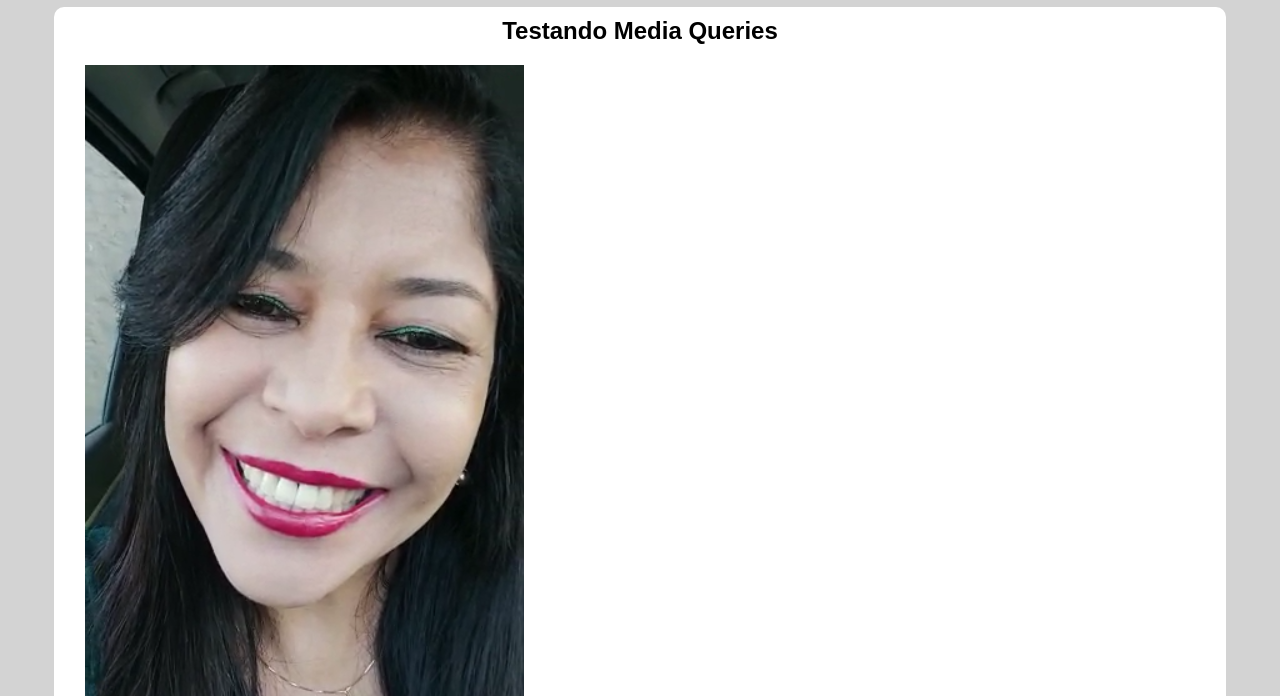
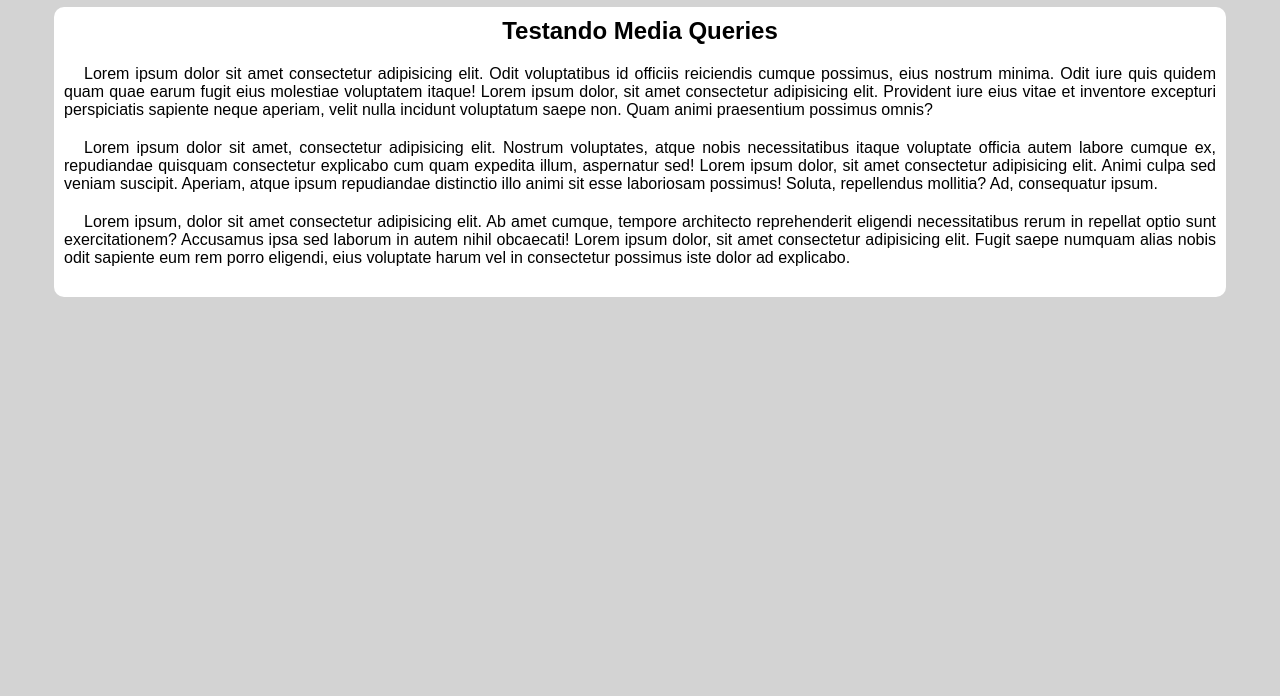
Before and after one commit to IsaiasAndreTI/portfolio_design_mq005, a plain HTML site: page index.html in a window 1280 px wide. Shown: the part 104-800 px from the top of the page. Drawn offline with Linux system fonts and the light colour scheme.

Commit message:
alteracao

```diff
--- a/estilos/style.css
+++ b/estilos/style.css
@@ -8,7 +8,7 @@
 
 body {
     background-color: lightgray;
-    background-image: url("imagem.png");
+
 }
 
 header{
--- a/index.html
+++ b/index.html
@@ -39,9 +39,9 @@
         <article>
             <h2>Testando Media Queries</h2>
 
+
             <p>
-                <img src="imagens/linda.png" alt="jpf">
-                Lorem ipsum dolor sit amet consectetur adipisicing elit. Odit voluptatibus id officiis reiciendis cumque possimus, eius nostrum minima. Odit iure quis quidem quam quae earum fugit eius molestiae voluptatem itaque!
+            Lorem ipsum dolor sit amet consectetur adipisicing elit. Odit voluptatibus id officiis reiciendis cumque possimus, eius nostrum minima. Odit iure quis quidem quam quae earum fugit eius molestiae voluptatem itaque!
             Lorem ipsum dolor, sit amet consectetur adipisicing elit. Provident iure eius vitae et inventore excepturi perspiciatis sapiente neque aperiam, velit nulla incidunt voluptatum saepe non. Quam animi praesentium possimus omnis?
             </p>
 
```
